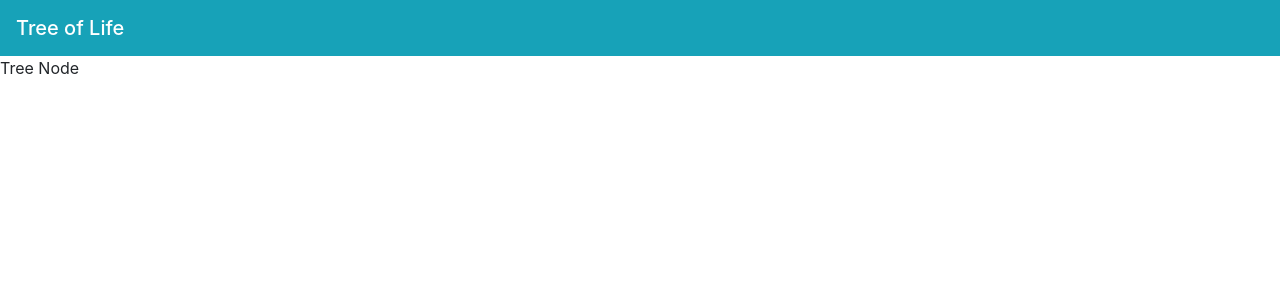
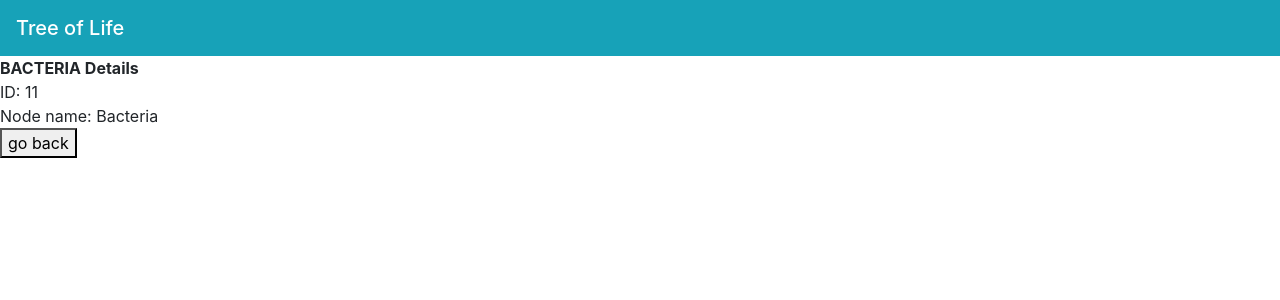
Before and after one commit to erictakahashi/Tree-of-Life, an Angular app: page /node/11 in a window 1280 px wide. Shown: the top 300 px of the page. Built offline with nearby package versions, Linux system fonts and the light colour scheme.

Commit message:
Tree Node: Get dynamic data for the tree node page

```diff
--- a/src/app/tree-node/tree-node.component.html
+++ b/src/app/tree-node/tree-node.component.html
@@ -1,3 +1,9 @@
-<p>
-  Tree Node
-</p>
+<div *ngIf="treeNode">
+
+  <b>{{treeNode.name | uppercase}} Details</b>
+  <div><span>ID: </span>{{treeNode.id}}</div>
+  <div><span>Node name: </span>{{treeNode.name}}</div>
+
+  <button (click)="goBack()">go back</button>
+
+</div>
--- a/src/app/tree-node/tree-node.component.ts
+++ b/src/app/tree-node/tree-node.component.ts
@@ -1,4 +1,7 @@
 import { Component, OnInit } from '@angular/core';
+import { ActivatedRoute } from '@angular/router';
+import { Location } from '@angular/common';
+import { TreeService } from '../tree.service';
 
 @Component({
   selector: 'app-tree-node',
@@ -7,9 +10,26 @@ import { Component, OnInit } from '@angular/core';
 })
 export class TreeNodeComponent implements OnInit {
 
-  constructor() { }
+  treeNode: Object;
+
+  constructor(
+    private route: ActivatedRoute,
+    private treeService: TreeService,
+    private location: Location
+  ) { }
 
   ngOnInit() {
+    this.getTreeNode();
+  }
+
+  getTreeNode(): void {
+    const id = +this.route.snapshot.paramMap.get('id');
+    this.treeService.getTreeNode(id)
+      .subscribe(treeNode => this.treeNode = treeNode);
+  }
+
+  goBack(): void {
+    this.location.back();
   }
 
 }
--- a/src/app/tree.service.ts
+++ b/src/app/tree.service.ts
@@ -6,15 +6,20 @@ import { Observable, of } from 'rxjs';
 })
 export class TreeService {
 
+  tree = [
+    { id: 11, name: 'Bacteria' },
+    { id: 12, name: 'Fungi' },
+    { id: 13, name: 'Virus' }
+  ];
+
   constructor() { }
 
-  getTree(): Observable<Object[]>{
-    let tree = [
-      { id: 11, name: 'Bacteria' },
-      { id: 12, name: 'Fungi' },
-      { id: 13, name: 'Virus' }
-    ];
-    return of(tree);
+  getTree(): Observable<Object[]> {
+    return of(this.tree);
+  }
+
+  getTreeNode(id: number): Observable<Object> {
+    return of(this.tree.find(treeNode => treeNode.id == id));
   }
 
 }
```
